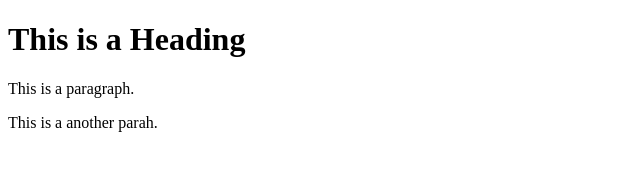
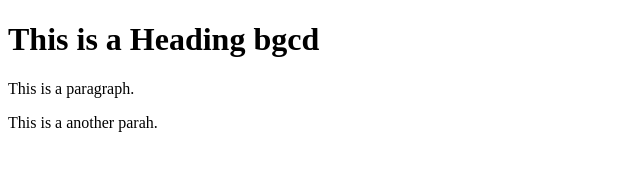
Before and after one commit to mohamedballout/aksell-git, a plain HTML site: page index.html in a window 1280 px wide. Shown: the whole page, without its empty margins (0-640 px from the left). Drawn offline with Linux system fonts and the light colour scheme.

Commit message:
resolved conflic

```diff
--- a/index.html
+++ b/index.html
@@ -4,7 +4,7 @@
 <title>Page Title</title>
 </head>
 <body>
-<h1>This is a Heading</h1>
+<h1>This is a Heading bgcd</h1>
 <p>This is a paragraph.</p>
 <p>This is a another parah.</p>
 
```
